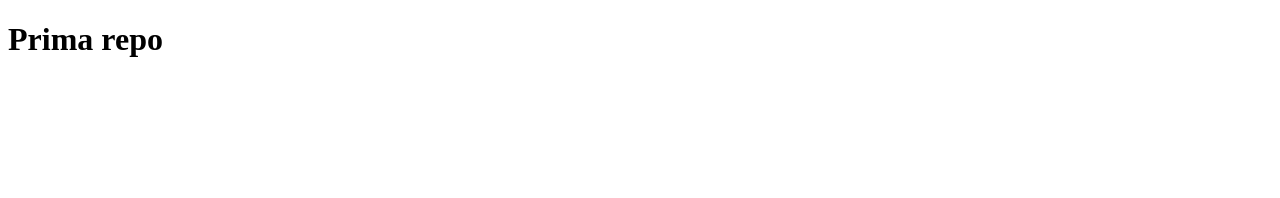
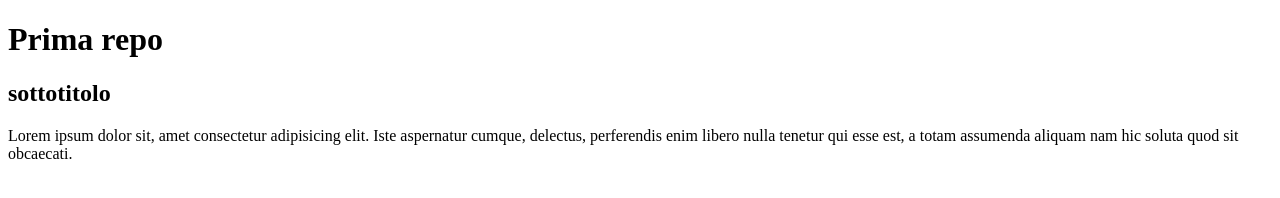
Before and after one commit to classe34-boolean/prima-repo, a plain HTML site: page index.html in a window 1280 px wide. Drawn offline with Linux system fonts and the light colour scheme.

Commit message:
aggiunti sottotitolo e paragrafo

```diff
--- a/index.html
+++ b/index.html
@@ -8,5 +8,7 @@
 </head>
 <body>
     <h1>Prima repo</h1>
+    <h2>sottotitolo</h2>
+    <p>Lorem ipsum dolor sit, amet consectetur adipisicing elit. Iste aspernatur cumque, delectus, perferendis enim libero nulla tenetur qui esse est, a totam assumenda aliquam nam hic soluta quod sit obcaecati.</p>
 </body>
 </html>
```
